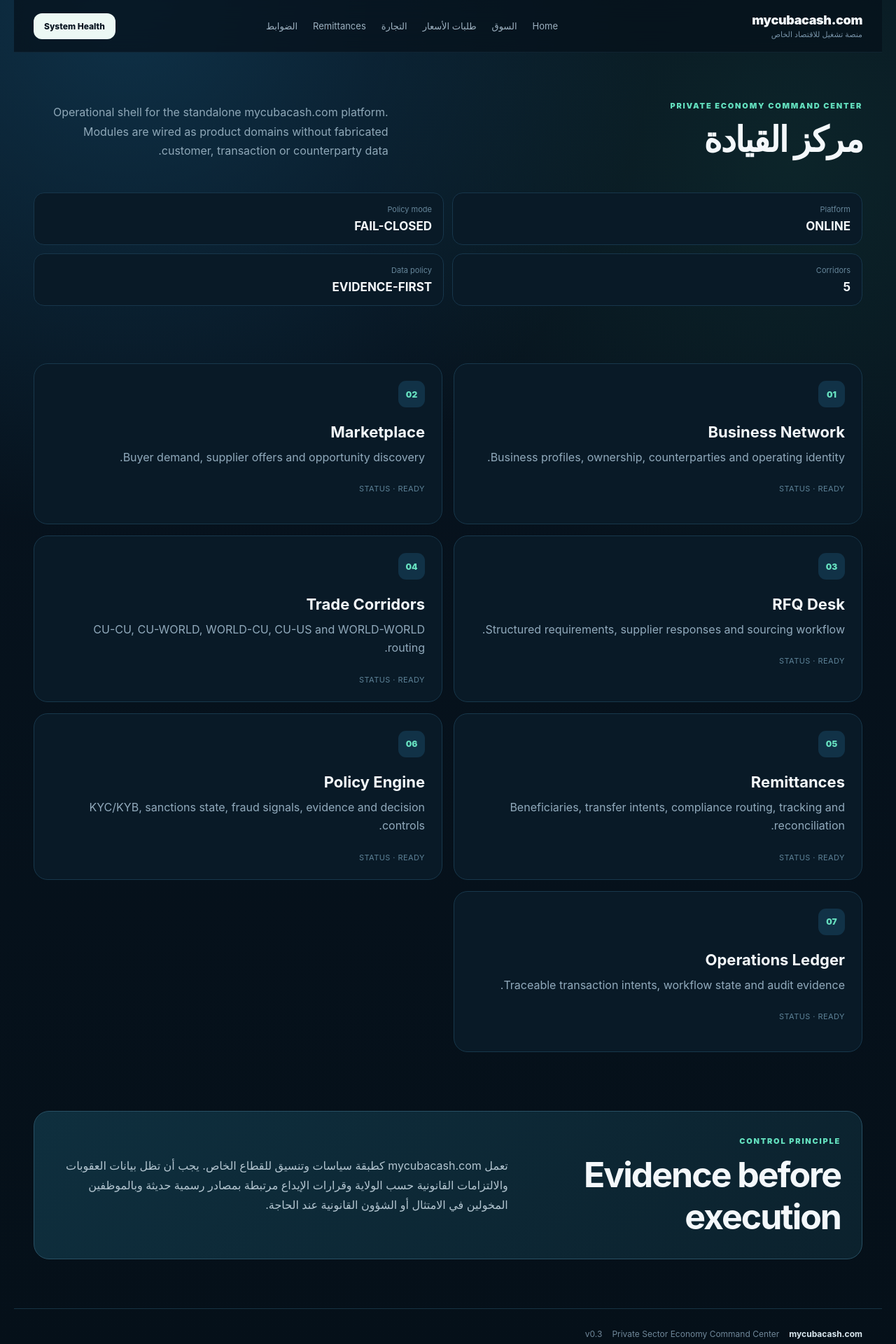
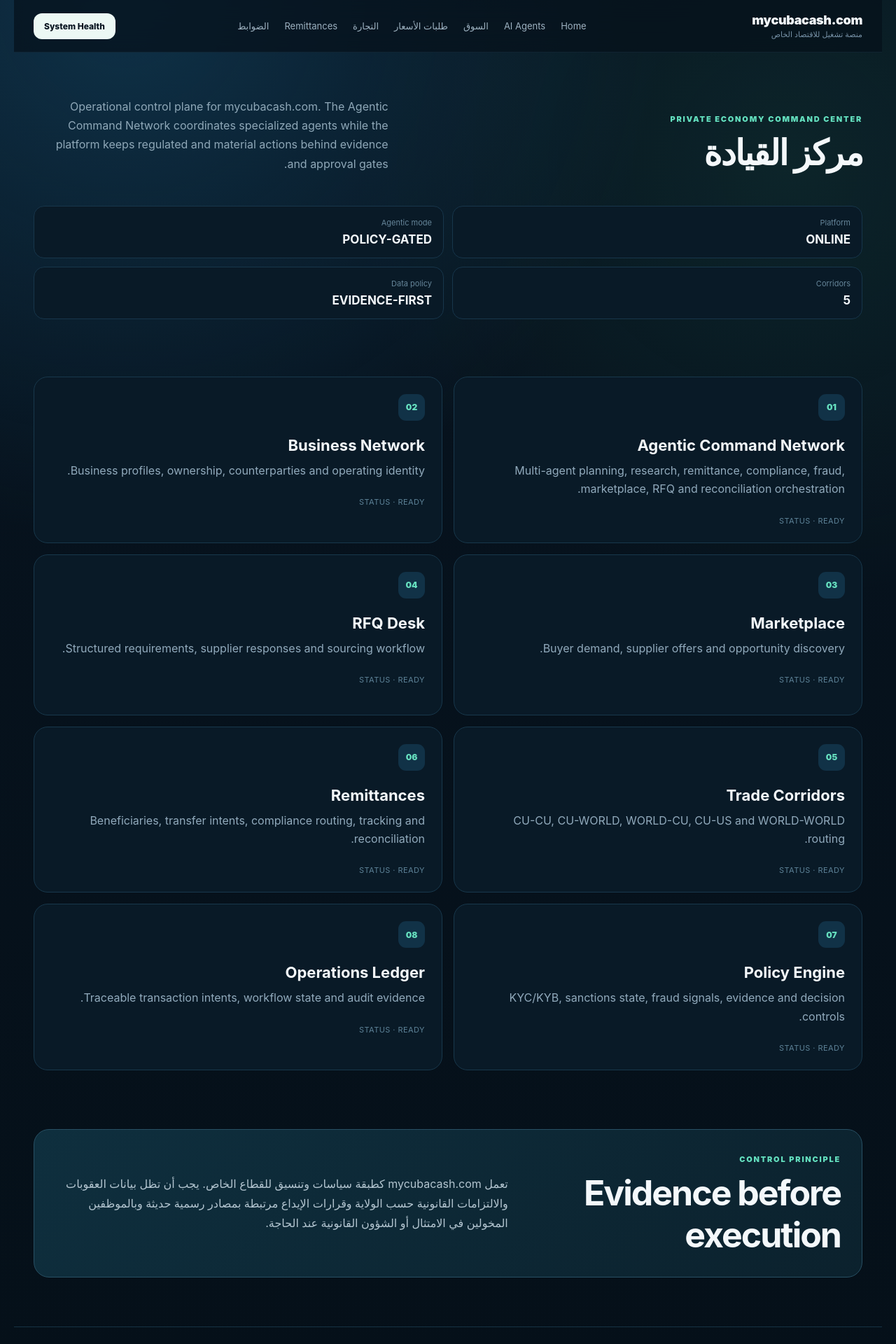
Before and after one commit to SAHJONY/CUBACASH, a Next.js app: page /ar/dashboard in a window 1280 px wide. Shown: the top 1920 px of the page at 70% size. Built offline with nearby package versions, Linux system fonts and the light colour scheme.

Commit message:
Integrate Agentic Command Network into dashboard

```diff
--- a/app/[locale]/dashboard/page.tsx
+++ b/app/[locale]/dashboard/page.tsx
@@ -1,6 +1,7 @@
 import { copy, localeOf } from '@/lib/i18n';
 
 const modules = [
+  {k:'Agentic Command Network',d:'Multi-agent planning, research, remittance, compliance, fraud, marketplace, RFQ and reconciliation orchestration.',s:'READY'},
   {k:'Business Network',d:'Business profiles, ownership, counterparties and operating identity.',s:'READY'},
   {k:'Marketplace',d:'Buyer demand, supplier offers and opportunity discovery.',s:'READY'},
   {k:'RFQ Desk',d:'Structured requirements, supplier responses and sourcing workflow.',s:'READY'},
@@ -18,15 +19,15 @@
   return <main className="shell" dir={rtl?'rtl':'ltr'}>
     <nav className="nav">
       <a href={`/${locale}`} className="brandwrap"><div className="brand">mycubacash.com</div><small>{t.tag}</small></a>
-      <div className="navlinks"><a href={`/${locale}`}>Home</a><span>{t.market}</span><span>{t.rfq}</span><span>{t.trade}</span><a href={`/${locale}/remittances`}>Remittances</a><span>{t.compliance}</span></div>
+      <div className="navlinks"><a href={`/${locale}`}>Home</a><a href={`/${locale}/agents`}>AI Agents</a><span>{t.market}</span><span>{t.rfq}</span><span>{t.trade}</span><a href={`/${locale}/remittances`}>Remittances</a><span>{t.compliance}</span></div>
       <a className="miniCta" href="/api/health">System Health</a>
     </nav>
 
     <section className="section">
-      <div className="sectionHead"><div><span className="eyebrow">PRIVATE ECONOMY COMMAND CENTER</span><h2>{t.dashboard}</h2></div><p>Operational shell for the standalone mycubacash.com platform. Modules are wired as product domains without fabricated customer, transaction or counterparty data.</p></div>
+      <div className="sectionHead"><div><span className="eyebrow">PRIVATE ECONOMY COMMAND CENTER</span><h2>{t.dashboard}</h2></div><p>Operational control plane for mycubacash.com. The Agentic Command Network coordinates specialized agents while the platform keeps regulated and material actions behind evidence and approval gates.</p></div>
       <div className="previewGrid">
         <div><span>Platform</span><strong>ONLINE</strong></div>
-        <div><span>Policy mode</span><strong>FAIL-CLOSED</strong></div>
+        <div><span>Agentic mode</span><strong>POLICY-GATED</strong></div>
         <div><span>Corridors</span><strong>5</strong></div>
         <div><span>Data policy</span><strong>EVIDENCE-FIRST</strong></div>
       </div>
@@ -39,6 +40,6 @@
     </section>
 
     <section className="policyBlock"><div><span className="eyebrow">CONTROL PRINCIPLE</span><h2>Evidence before execution</h2></div><p>{t.policyNotice}</p></section>
-    <footer className="footer"><strong>mycubacash.com</strong><span>Private Sector Economy Command Center</span><span>v0.3</span></footer>
+    <footer className="footer"><strong>mycubacash.com</strong><span>Private Sector Economy Command Center</span><span>v0.4</span></footer>
   </main>;
 }
```
